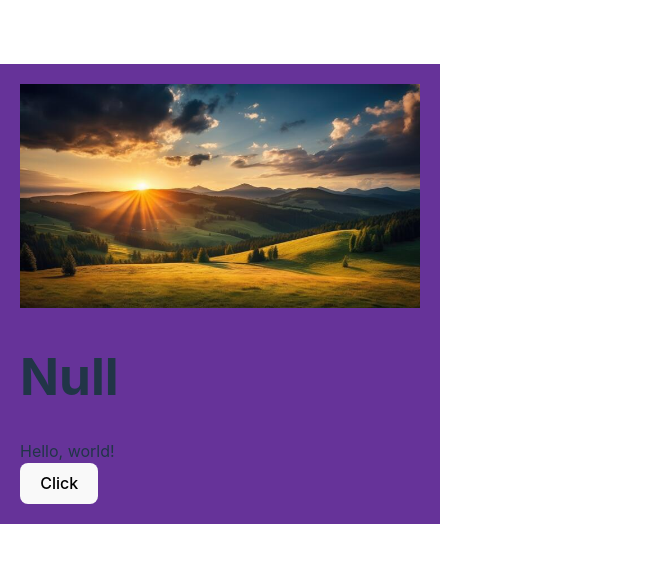
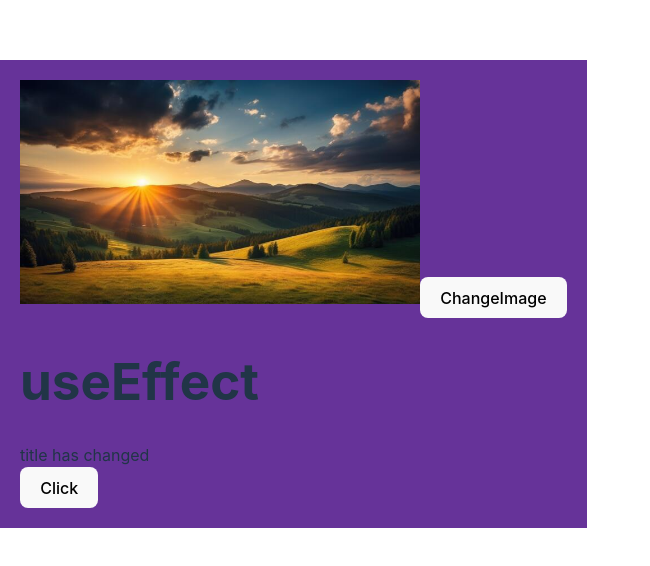
Before and after one commit to AleksandrKompanetc/react-project, a React (Vite) app in the folder email-editor/: page / in a window 1280 px wide. Shown: the part 106-672 px from the top of the page, without its empty margins (0-650 px from the left). Built offline with nearby package versions, Linux system fonts and the light colour scheme.

Commit message:
adding hooks useState, useEffect, useRef

```diff
--- a/email-editor/src/App.jsx
+++ b/email-editor/src/App.jsx
@@ -1,19 +1,47 @@
-import { useState } from 'react'
+import { useEffect, useState, useRef } from 'react'
 import reactLogo from './assets/react.svg'
 import viteLogo from '/vite.svg'
 import styles from './App.module.scss'
 import { Details } from './Details'
 
 export function App() {
-  const [title, setTitle] = useState('Null')
-  const [description, setDescription] = useState('')
-  const [buttonText, setButtonText] = useState('')
+  const [details, setDetails] = useState({
+    isLoading: true,
+    title: 'useEffect',
+    description: 'Hello, world',
+    buttonText: 'Click'
+  })
+
+  useEffect(() => {
+    const timeout = setTimeout(() => {
+      setDetails(prev => ({...prev, isLoading: false}))
+    }, 2000)
+    return () => {
+      clearTimeout(timeout)
+    }
+  }, [])
+
+  useEffect(() => {
+    setDetails(prev => ({...prev, description: 'title has changed'}) )
+  }, [details.title])
+
+  const imageRef = useRef(null)
+
+  const onClick = () => {
+    if (!imageRef.current) return
+    imageRef.current.style.borderRadius = '20px'
+    imageRef.current.style.boxShadow = '0 3px 6px rgba(0, 0, 0, .1)'
+  }
 
   return (
     <div className={styles.layout}>
-      <img src='/nature.jpeg' width={400} alt="" />
+      <img ref={imageRef} src='/nature.jpeg' width={400} alt="" />
 
-      <Details title={title} setTitle={setTitle} />
+      <button onClick={onClick}>ChangeImage</button>
+
+      {details.isLoading ? (<p>Loading...</p>) : (
+        <Details details={details} setDetails={setDetails} />
+      )}
     </div>
   )
 }
--- a/email-editor/src/Details.jsx
+++ b/email-editor/src/Details.jsx
@@ -1,9 +1,14 @@
-export function Details({title, setTitle}) {
+export function Details({details, setDetails}) {
   return (
     <div>
-      <h1>{title}</h1>
-      <div>Hello, world!</div>
-      <button onClick={() => setTitle(prev => prev + "new")}>Click</button>
+      <h1>{details.title}</h1>
+      <div>{details.description}</div>
+      <button onClick={() => setDetails(prev => {
+        return {
+          ...prev,
+          title: prev.title + '!!!',
+        }
+      })}>{details.buttonText}</button>
     </div>
   )
 }
```
